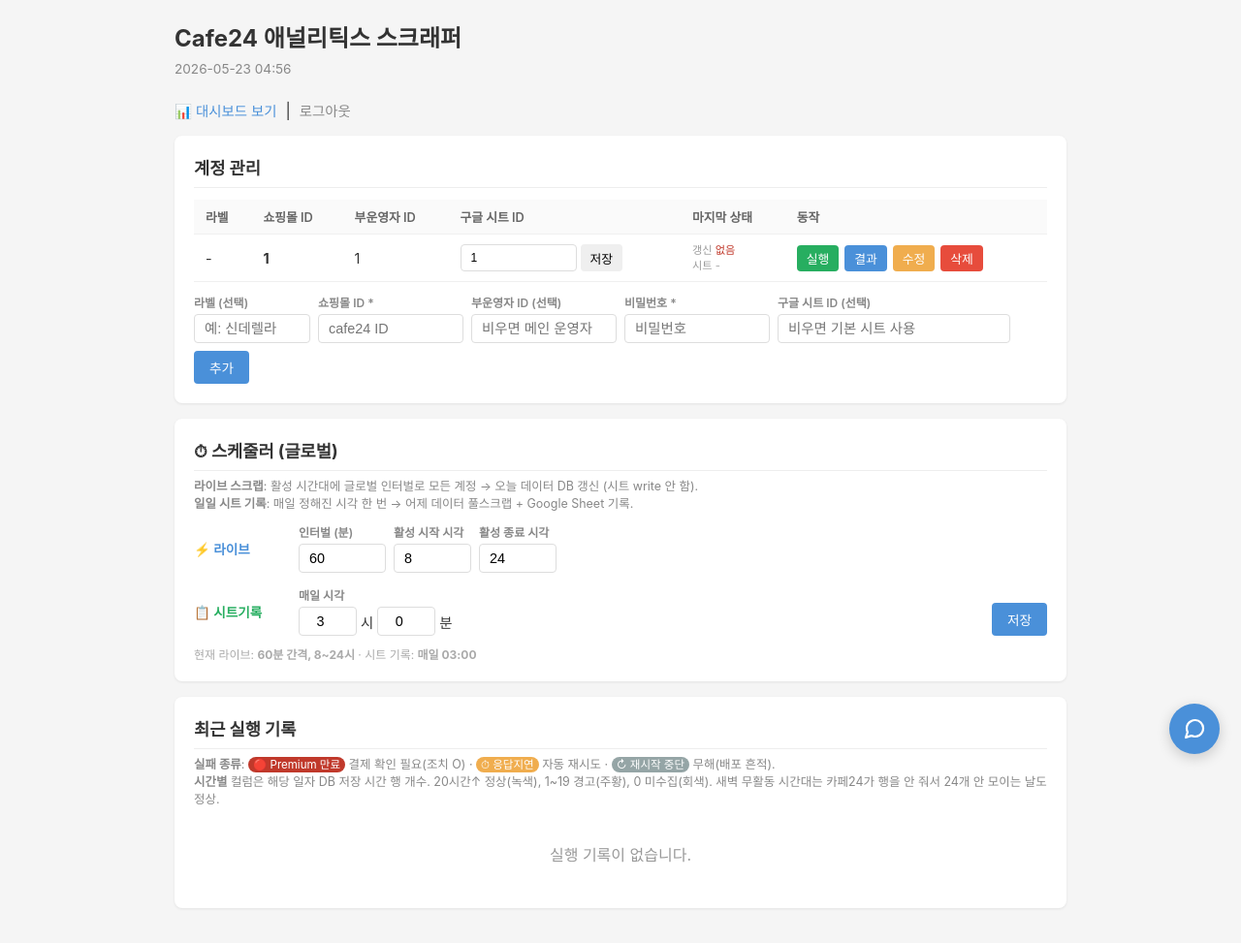
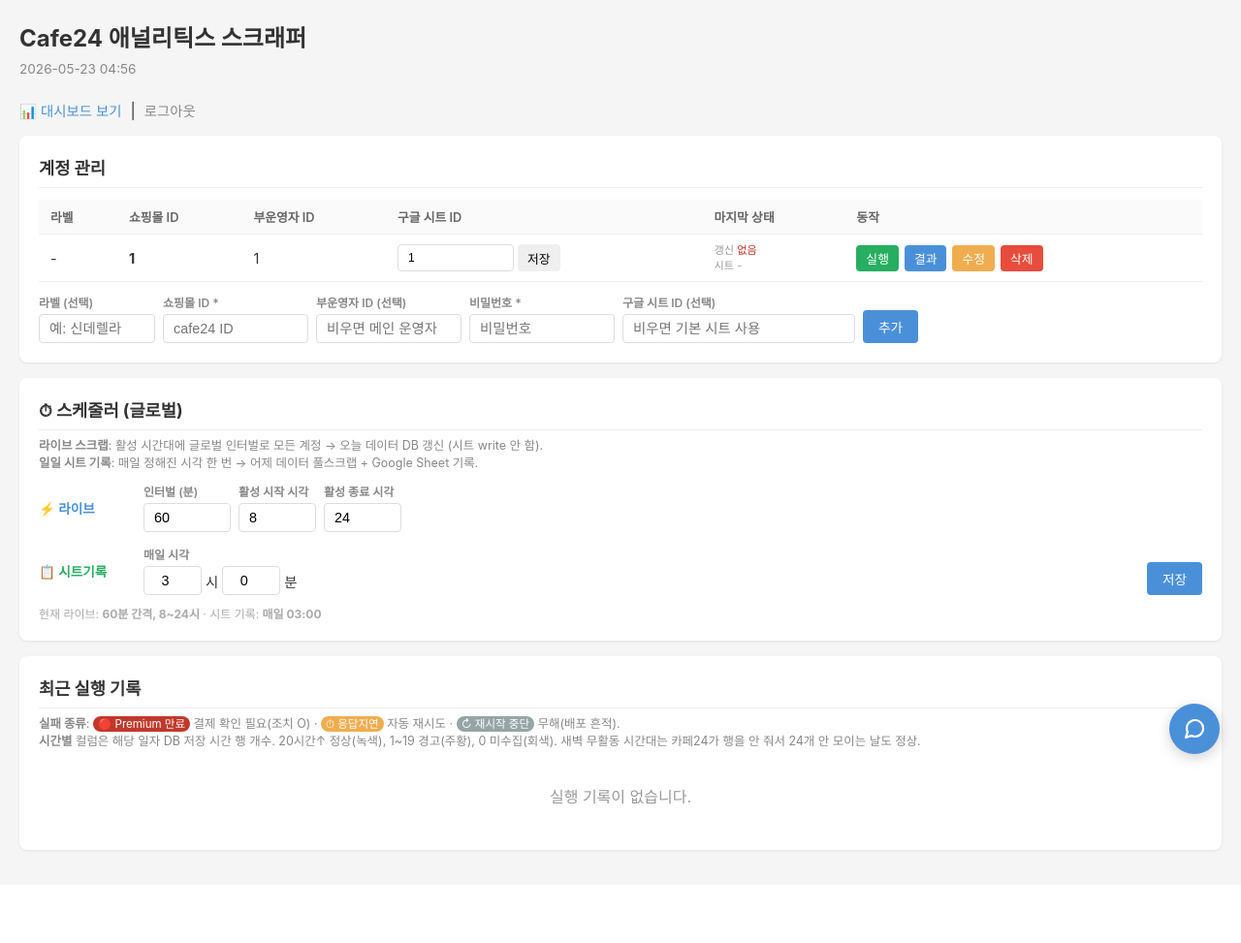
Before and after one commit to seongbeom/risingad-report, a Flask app: page / in a window 1280 px wide. Shown: the whole page at 97% size. After the commit the page ends 879 px from the top, so only its background shows below. Run offline with Flask 3, Linux system fonts and the light colour scheme; the visitor is signed in with stand-in values (Sample User, id 1); data comes from the database, SQL or seed files in the repository; data that the repository does not hold is empty.

Commit message:
fix: index 컨테이너 폭 960→1280px (대시보드와 통일)
Co-Authored-By: Claude Opus 4.7 (1M context) <noreply@anthropic.com>

```diff
--- a/templates/index.html
+++ b/templates/index.html
@@ -7,7 +7,7 @@
     <style>
         * { box-sizing: border-box; margin: 0; padding: 0; }
         body { font-family: -apple-system, BlinkMacSystemFont, 'Segoe UI', sans-serif; background: #f5f5f5; color: #333; }
-        .container { max-width: 960px; margin: 0 auto; padding: 20px; }
+        .container { max-width: 1280px; margin: 0 auto; padding: 20px; }
         h1 { font-size: 1.5rem; margin-bottom: 8px; }
         .subtitle { color: #888; font-size: 0.85rem; margin-bottom: 24px; }
         .card { background: #fff; border-radius: 8px; padding: 20px; margin-bottom: 16px; box-shadow: 0 1px 3px rgba(0,0,0,0.08); }
```
